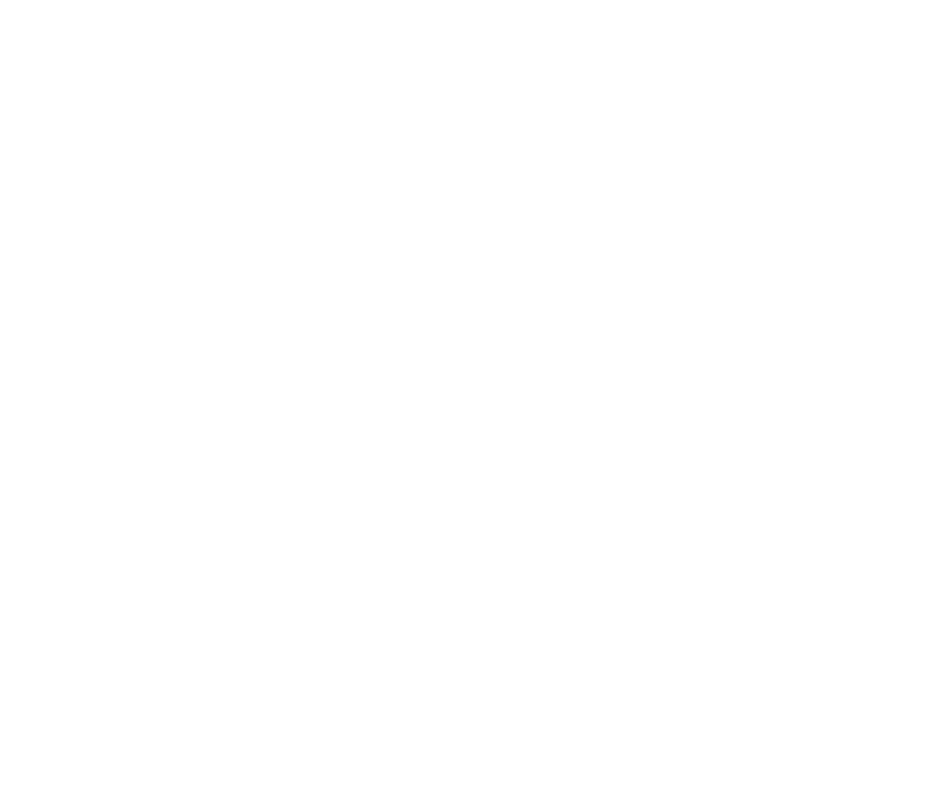
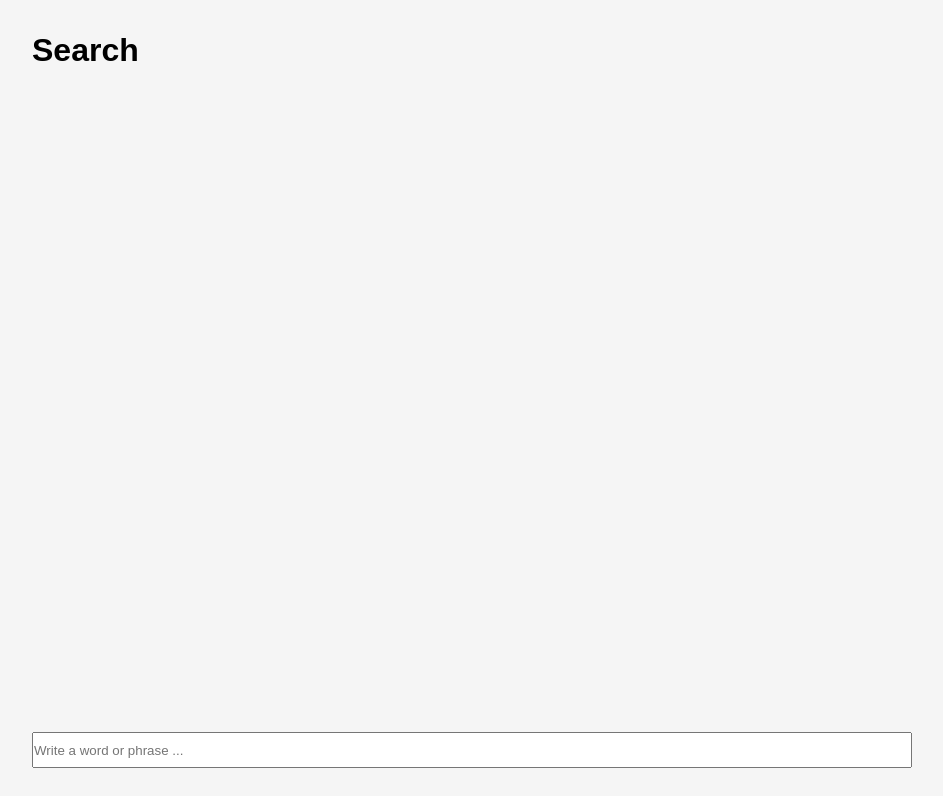
Before and after one commit to Mohamad685/SearchBox, a React (Vite) app: page / in a window 1280 px wide. Shown: the top 796 px of the page, without its empty margins (0-943 px from the left). Built offline with nearby package versions, Linux system fonts and the light colour scheme.

Commit message:
Added the title and the input field

```diff
--- a/src/App.jsx
+++ b/src/App.jsx
@@ -1,8 +1,15 @@
-
+import './styles.css';
 function App() {
 
   return (
-    <></>
+    <>
+    <div className='search-page'>
+
+      <h1>Search</h1>
+      <input className='search-input' placeholder='Write a word or phrase ... '/>
+    </div>
+
+    </>
   )
 }
 
--- /dev/null
+++ b/src/styles.css
@@ -0,0 +1,22 @@
+*{
+    padding: 0;
+    margin: 0;
+    box-sizing: border-box;
+    font-family: Arial, Helvetica, sans-serif;
+}
+
+
+.search-page{
+    background-color: #F5F5F5;
+    width: 100vw;
+    height: 100vh;
+    padding: 2rem;
+    display: flex;
+    flex-direction: column;
+    justify-content: space-between;
+}
+
+.search-input{
+    height: 2.25rem;
+    width: 55rem;
+}
```
